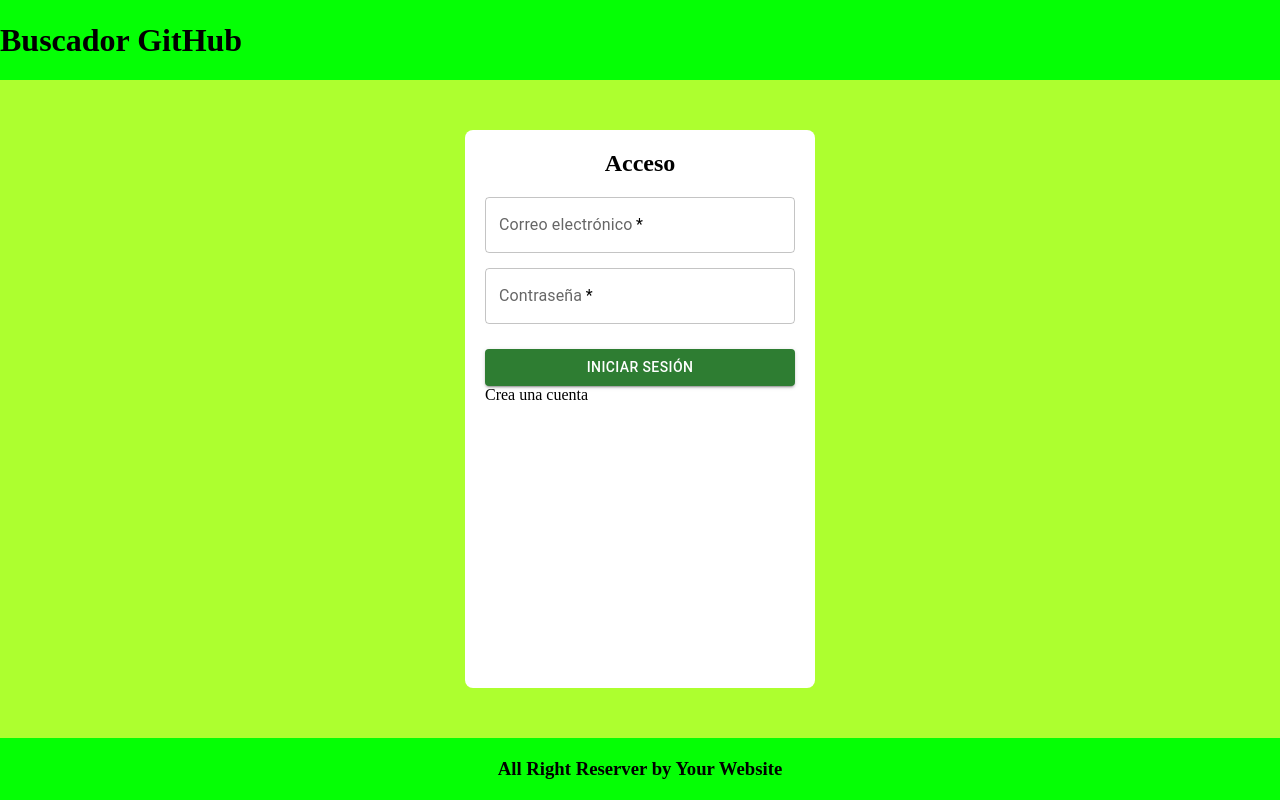
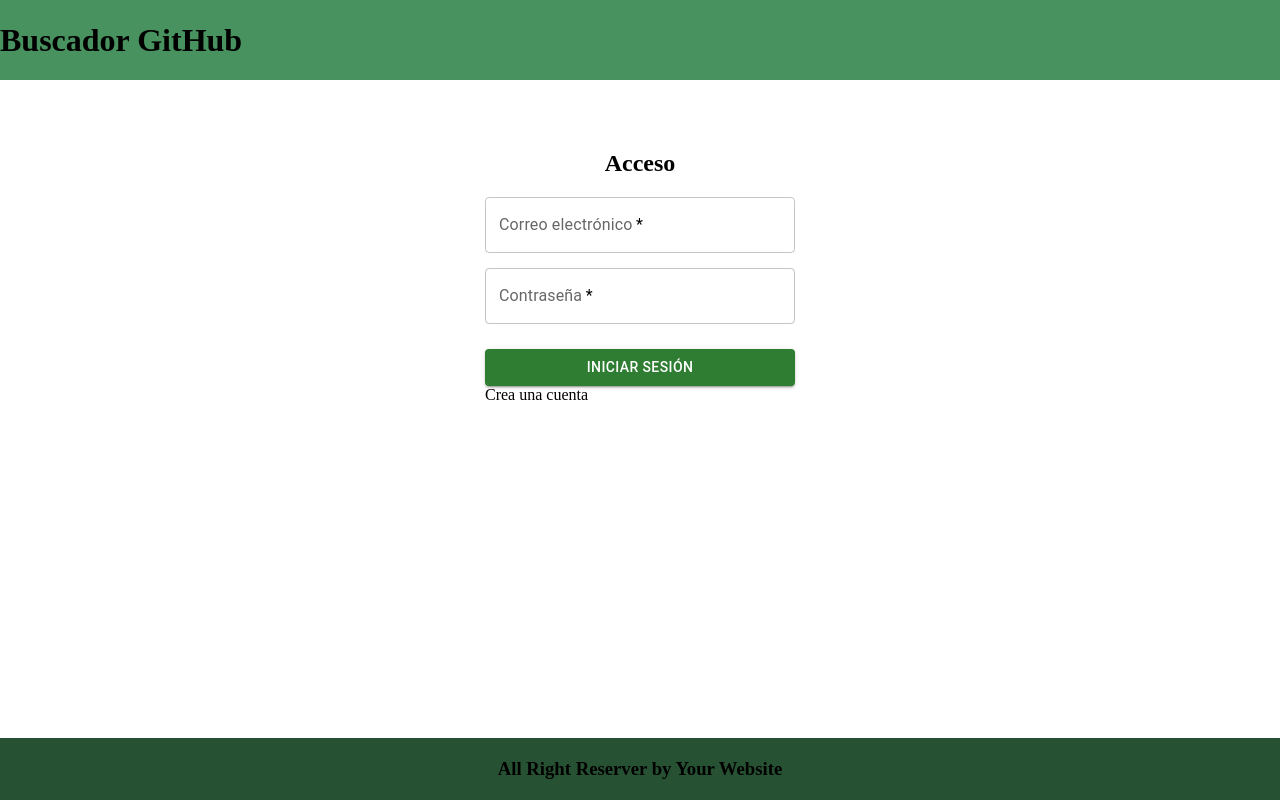
Before and after one commit to juanalvarezsaravia/pruebas, a React (Vite) app: page /login in a window 1280 px wide. Built offline with nearby package versions, Linux system fonts and the light colour scheme.

Commit message:
colores y arreglo historial

```diff
--- a/src/components/Footer/Footer.css
+++ b/src/components/Footer/Footer.css
@@ -1,5 +1,5 @@
 .Footer {
-    background-color: var(--primary);
+    background-color: #265233;
     padding: 20px 0;
     text-align: center;
     width: 100%;
--- a/src/components/Header/Header.css
+++ b/src/components/Header/Header.css
@@ -1,5 +1,5 @@
 header {
-    background-color: var(--primary);
+    background-color: #47925e;
     text-align: center;
     width: 100%;
     height: 80px;
--- a/src/components/SearchHistory.css
+++ b/src/components/SearchHistory.css
@@ -53,13 +53,6 @@
   color: #721c24;
 }
 
-.borrar-historial {
-  cursor: pointer;
-  margin-left: 5px;
-  color: #dc3545;
-  transition: color 0.3s;
-}
-
 .borrar-historial:hover {
   color: #721c24;
 }
--- a/src/components/SearchHistory.jsx
+++ b/src/components/SearchHistory.jsx
@@ -18,20 +18,10 @@
     refresh();
   };
 
-  const handleBorrarTodo = () => {
-    setResults([]);
-    setHistorial([]);
-  };
-
   return (
     <div className="historial-container">
       <h2>
         Historial de Búsquedas
-        {historial?.length > 0 && (
-          <span className="borrar-historial" onClick={handleBorrarTodo}>
-            <FaTrash />
-          </span>
-        )}
       </h2>
       <ul className="historial-list">
         {historial?.map((item, index) => (
--- a/src/index.css
+++ b/src/index.css
@@ -3,7 +3,7 @@
   --secondary: #47925e;
   --tertiary: #09f03b;
   --quaternary: #eff304;
-  --quinary: greenyellow;
+  --quinary: white;
 }
 
 * {
```
